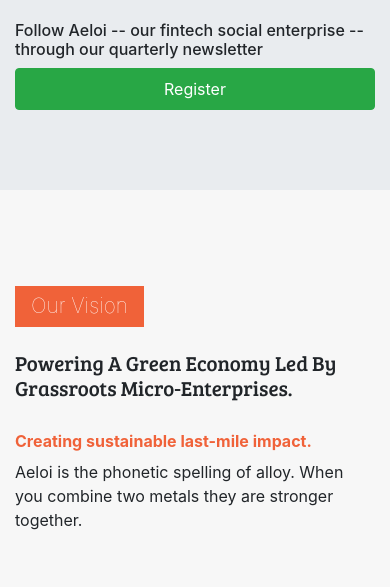
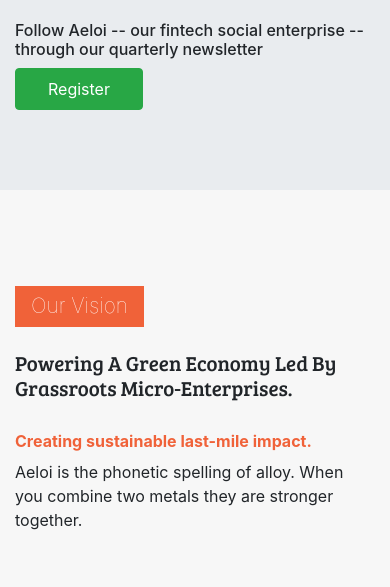
Before and after one commit to ramesh717/aeloi, a plain HTML site: page Aeloi/index.html in a window 390 px wide. Shown: the part 257-844 px from the top of the page. Drawn offline with nearby package versions, Linux system fonts and the light colour scheme; a script that the page names is missing.

Commit message:
Update jumbotron.css

```diff
--- a/Aeloi/css/jumbotron.css
+++ b/Aeloi/css/jumbotron.css
@@ -75,10 +75,10 @@ button.btn{
   /* width: 100%; */
   margin: 1rem .5rem;
   }
-  .jumbotron button{
+/*   .jumbotron button{
     display: block;
     width:100%;
-  }
+  } */
 }
 
 
```
